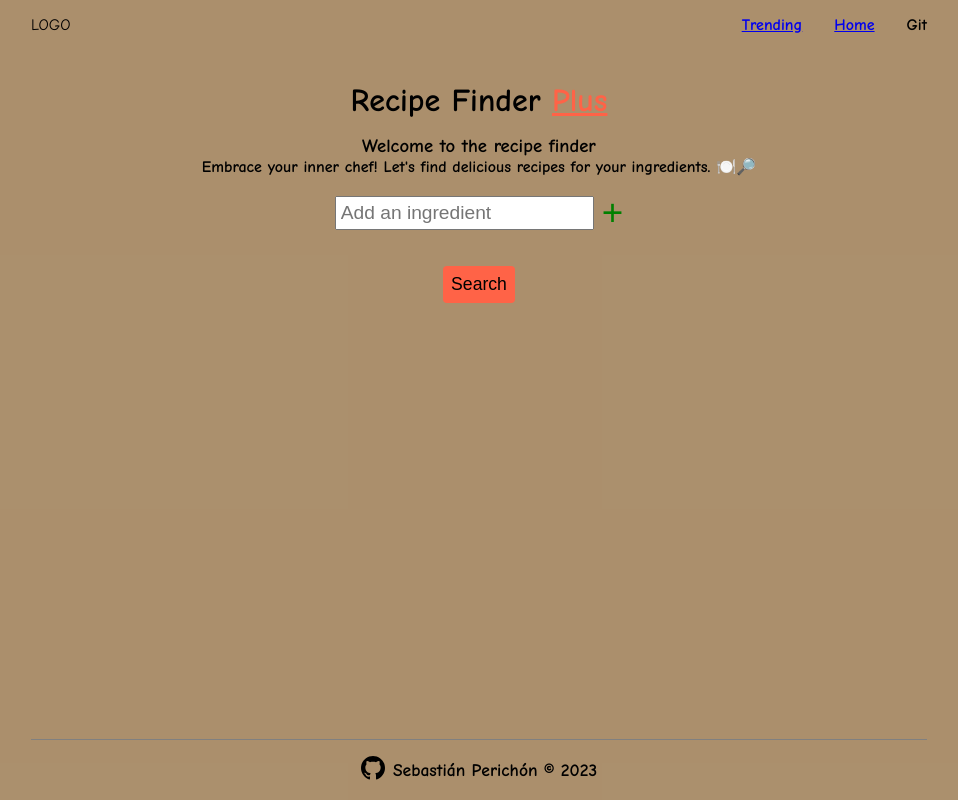
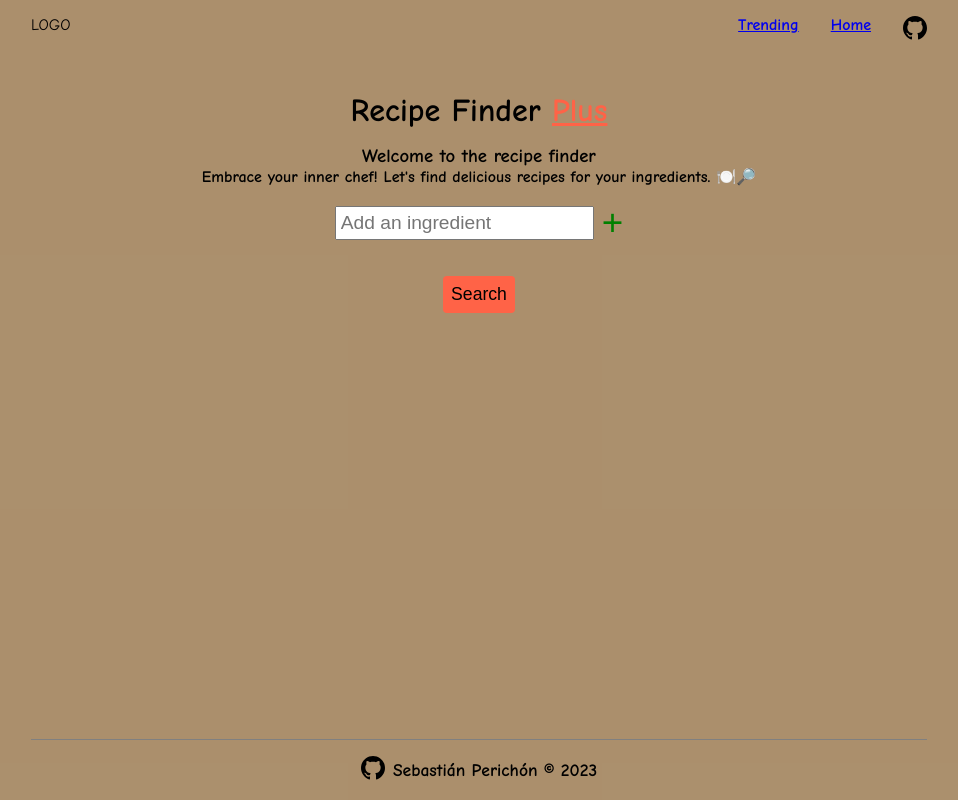
Before and after one commit to modestsp/RecipeFinderPlusClient, a React (Vite) app: page / in a window 1280 px wide. Shown: the whole page, without its empty margins (161-1119 px from the left). Built offline with nearby package versions, Linux system fonts and the light colour scheme.

Commit message:
Added classnames and github icon

```diff
--- a/src/components/Layout/Header.tsx
+++ b/src/components/Layout/Header.tsx
@@ -1,5 +1,6 @@
 import styles from "../../styles/Layout.module.css";
 import { Link } from "react-router-dom";
+import githubIcon from "../../assets/githubIcon.svg";
 
 const Header = () => {
   return (
@@ -7,12 +8,20 @@ const Header = () => {
       <p className={styles.logo}>LOGO</p>
       <ul>
         <li>
-          <Link to={"/trending"}>Trending</Link>
+          <Link className={styles.link} to={"/trending"}>
+            Trending
+          </Link>
         </li>
         <li>
-          <Link to={"/"}>Home</Link>
+          <Link className={styles.link} to={"/"}>
+            Home
+          </Link>
         </li>
-        <li>Git</li>
+        <li>
+          <Link to="https://github.com/modestsp">
+            <img src={githubIcon} alt="github" />
+          </Link>
+        </li>
       </ul>
     </header>
   );
```
